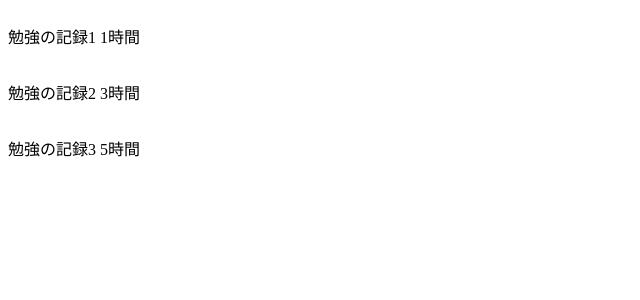
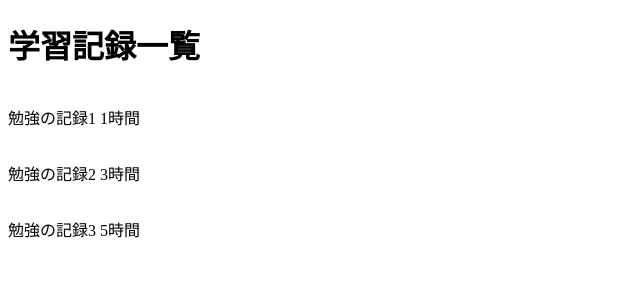
Before and after one commit to rika-hn/assignment-1, a React (Vite) app: page / in a window 1280 px wide. Shown: the top 300 px of the page, without its empty margins (0-640 px from the left). Built offline with nearby package versions, Linux system fonts and the light colour scheme.

Commit message:
add: h1が抜けていたので追記

```diff
--- a/src/App.jsx
+++ b/src/App.jsx
@@ -9,12 +9,15 @@ export const App = () => {
 
   return (
     <>
+      <h1>学習記録一覧</h1>
+      <div>
         {records.map((record, key) => (
           <div key={key} style={{ display: "flex" }}>
             <p style={{ paddingRight: "4px" }}>{records[key].title}</p>
             <p>{records[key].time}時間</p>
           </div>
         ))}
+      </div>
     </>
   );
 };
```
Lines whose indentation alone changed are shown as unchanged.
